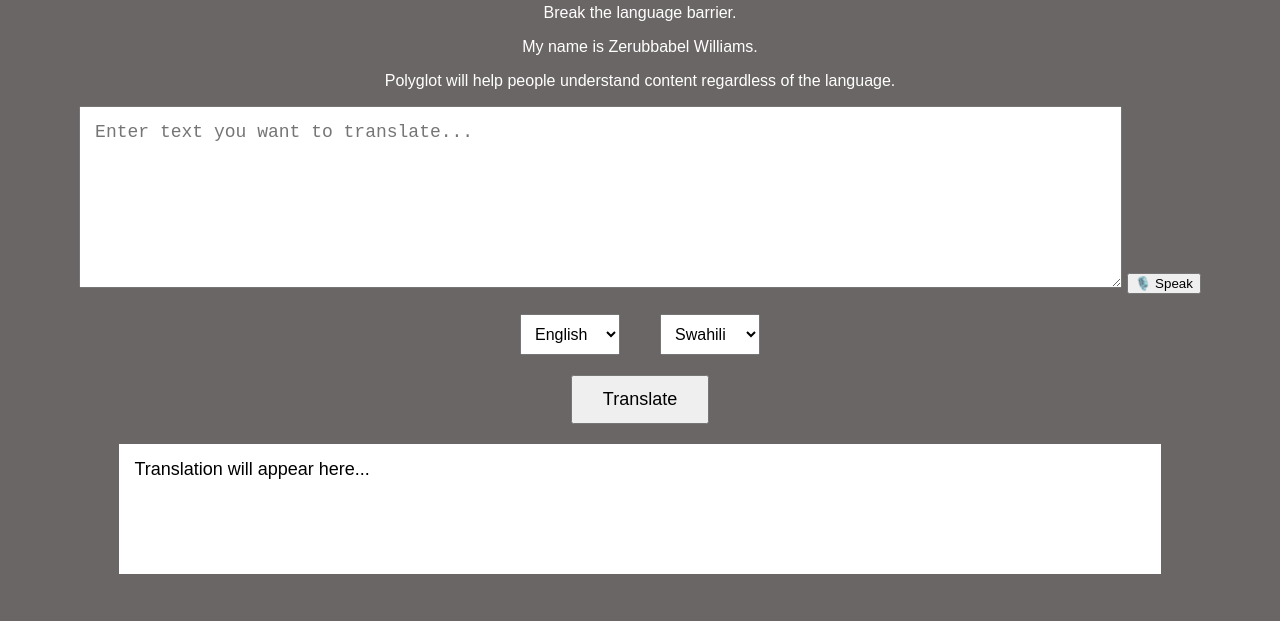
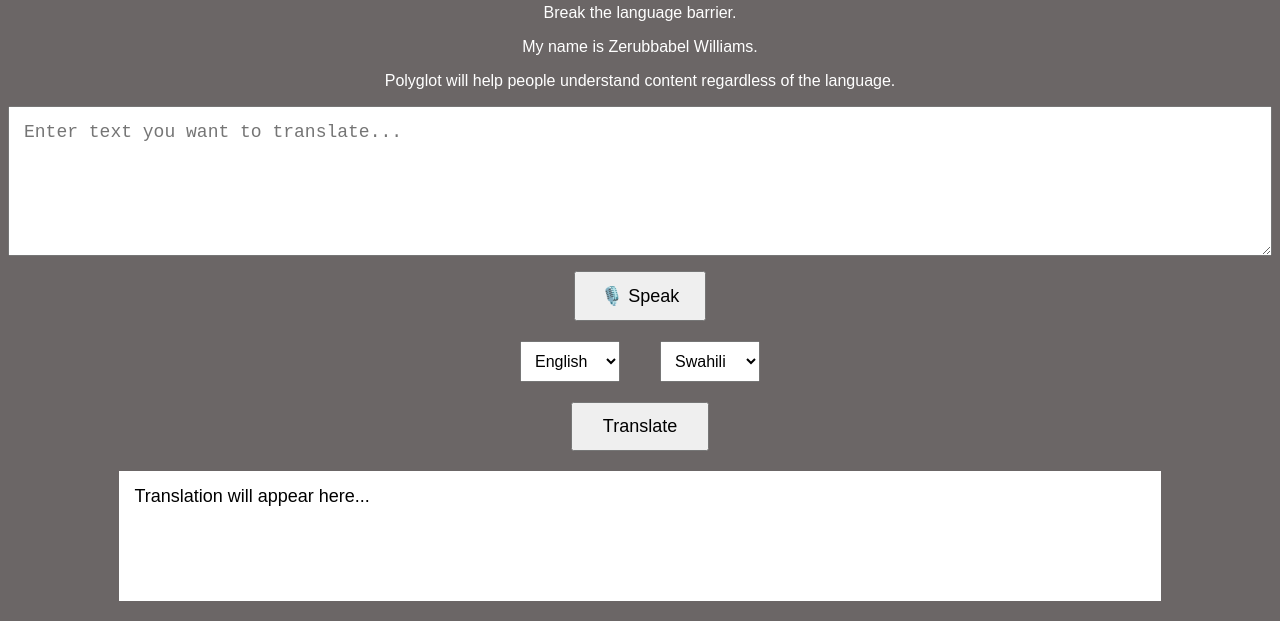
Before and after one commit to williamszerubbabel-ops/Polyglot, a plain HTML site: page index.html in a window 1280 px wide. Shown: the part 206-827 px from the top of the page. Before the commit the page ends 800 px from the top, so only its background shows below. Drawn offline with Linux system fonts and the light colour scheme.

Commit message:
Add voice input and speech translation

```diff
--- a/index.html
+++ b/index.html
@@ -23,7 +23,6 @@
     </p>
 
     <textarea
-        id="textInput"
         class="text-input"
         placeholder="Enter text you want to translate..."
     ></textarea>
--- a/script.js
+++ b/script.js
@@ -207,9 +207,9 @@ function translateText() {
         recognition.onresult = function(event) {
             const speechText = event.results[0][0].transcript;
 
-            console.log("Speech detected:", speechText);
+            textInput.value = speechText;
 
-            textInput.value = speechText;
+            translateText();
         };
 
         recognition.onerror = function(event) {
--- a/style.css
+++ b/style.css
@@ -42,3 +42,24 @@ body {
     font-size: 18px;
     text-align: left;
 }
+.input-area {
+    width: 80%;
+    margin: 20px auto;
+}
+
+.text-input {
+    width: 100%;
+    height: 150px;
+    padding: 15px;
+    font-size: 18px;
+    box-sizing: border-box;
+    display: block;
+}
+
+.voice-button {
+    display: block;
+    margin: 15px auto 0;
+    padding: 12px 25px;
+    font-size: 18px;
+    cursor: pointer;
+}
```
